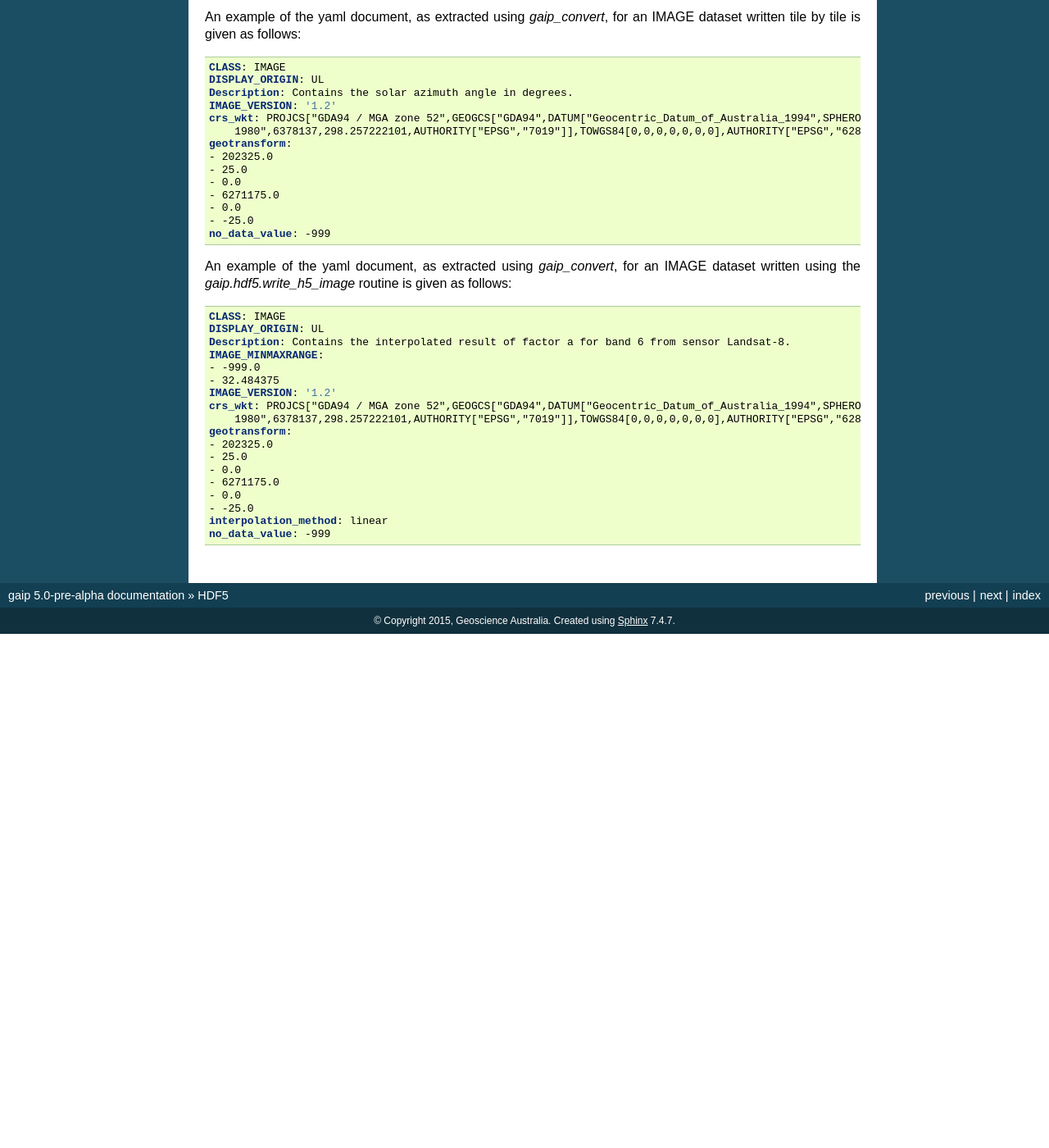
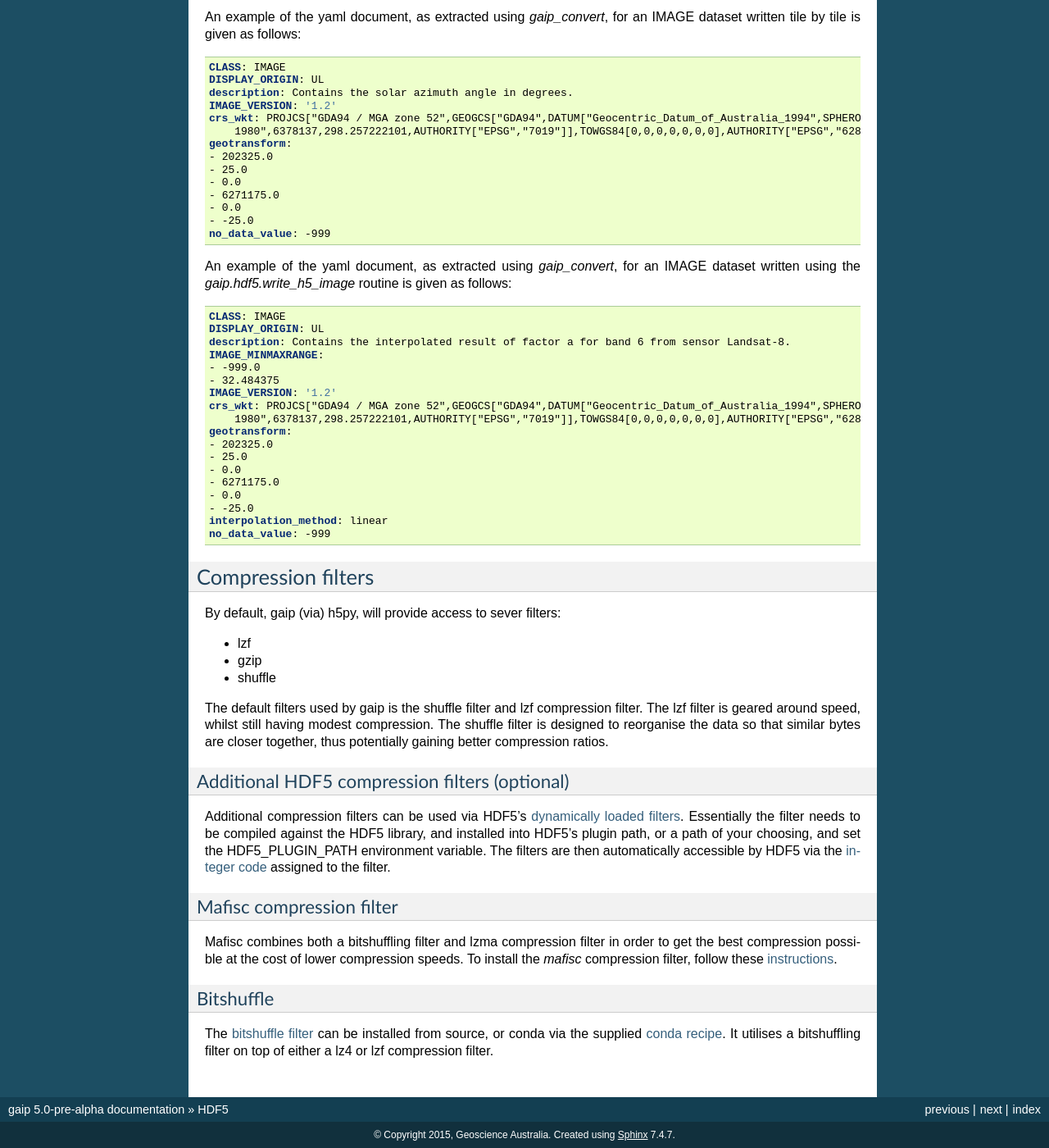
Before and after one commit to GeoscienceAustralia/wagl, a Sphinx documentation site: the page built from docs/source/hdf5.rst, in a window 1280 px wide and 1400 px high, scrolled down 6775 px. Shown: the whole window at 82% size. Built offline with Sphinx 7.4.7, drawn with Linux system fonts in a browser that asks for light colours; pages that are not in the unit, such as notebooks, are missing from menus; before the commit the page ends 7548 px from its top, so only the background shows below that; some of the changed text lies outside the part shown.

Commit message:
Updated docs/info regarding compression.

```diff
--- a/docs/source/hdf5.rst
+++ b/docs/source/hdf5.rst
@@ -199,7 +199,7 @@ with just the base amount of information such as:
 * field/column names
 
 Most table datasets sourced from a NumPy `structured array <https://docs.scipy.org/doc/numpy/user/basics.rec.html>`_
-will be of this simpler form, and might have an additional attribute such as *Description*.
+will be of this simpler form, and might have an additional attribute such as *description*.
 
 If the source of the table was a pandas `DataFrame <https://pandas.pydata.org/pandas-docs/stable/generated/pandas.DataFrame.html>`_,
 then additional attributes will be attached such as:
@@ -213,7 +213,7 @@ An example of the attributes attached to a table dataset whose source is a Numpy
 .. code-block:: yaml
 
    CLASS: TABLE
-   Description: Contains the array, latitude and longitude coordinates of the satellite
+   description: Contains the array, latitude and longitude coordinates of the satellite
        track path.
    FIELD_0_NAME: row_index
    FIELD_1_NAME: col_index
@@ -230,7 +230,7 @@ An example of the attributes attached to a table dataset whose source is a panda
 
    Albedo: '0'
    CLASS: TABLE
-   Description: Accumulated solar irradiation for point 0 and albedo 0.
+   description: Accumulated solar irradiation for point 0 and albedo 0.
    FIELD_0_NAME: index
    FIELD_1_NAME: diffuse
    FIELD_2_NAME: direct
@@ -270,7 +270,7 @@ All images with geospatial context, which within *gaip* should be all images, wi
 
 As mentioned previously, is a simple method similar to other geospatial formats for storing the corner tie point of the array with a real
 world coordinate, along with the coordinate reference system. Both items are easily parsed to GDAL or rasterio for interpretation.
-A *Description* attribute is generally attached to every Image dataset as a means of easier understanding for anyone working with the code and wondering what a given image is representing.
+A *description* attribute is generally attached to every Image dataset as a means of easier understanding for anyone working with the code and wondering what a given image is representing.
 
 An example of the yaml document, as extracted using *gaip_convert*, for an IMAGE dataset written tile by tile is given as follows:
 
@@ -278,7 +278,7 @@ An example of the yaml document, as extracted using *gaip_convert*, for an IMAGE
 
    CLASS: IMAGE
    DISPLAY_ORIGIN: UL
-   Description: Contains the solar azimuth angle in degrees.
+   description: Contains the solar azimuth angle in degrees.
    IMAGE_VERSION: '1.2'
    crs_wkt: PROJCS["GDA94 / MGA zone 52",GEOGCS["GDA94",DATUM["Geocentric_Datum_of_Australia_1994",SPHEROID["GRS
        1980",6378137,298.257222101,AUTHORITY["EPSG","7019"]],TOWGS84[0,0,0,0,0,0,0],AUTHORITY["EPSG","6283"]],PRIMEM["Greenwich",0,AUTHORITY["EPSG","8901"]],UNIT["degree",0.0174532925199433,AUTHORITY["EPSG","9122"]],AUTHORITY["EPSG","4283"]],PROJECTION["Transverse_Mercator"],PARAMETER["latitude_of_origin",0],PARAMETER["central_meridian",129],PARAMETER["scale_factor",0.9996],PARAMETER["false_easting",500000],PARAMETER["false_northing",10000000],UNIT["metre",1,AUTHORITY["EPSG","9001"]],AXIS["Easting",EAST],AXIS["Northing",NORTH],AUTHORITY["EPSG","28352"]]
@@ -297,7 +297,7 @@ An example of the yaml document, as extracted using *gaip_convert*, for an IMAGE
 
    CLASS: IMAGE
    DISPLAY_ORIGIN: UL
-   Description: Contains the interpolated result of factor a for band 6 from sensor Landsat-8.
+   description: Contains the interpolated result of factor a for band 6 from sensor Landsat-8.
    IMAGE_MINMAXRANGE:
    - -999.0
    - 32.484375
@@ -313,3 +313,43 @@ An example of the yaml document, as extracted using *gaip_convert*, for an IMAGE
    - -25.0
    interpolation_method: linear
    no_data_value: -999
+
+
+Compression filters
+-------------------
+
+By default, gaip (via) h5py, will provide access to sever filters:
+
+* lzf
+* gzip
+* shuffle
+
+The default filters used by gaip is the shuffle filter and lzf compression filter.
+The lzf filter is geared around speed, whilst still having modest compression.
+The shuffle filter is designed to reorganise the data so that similar bytes are
+closer together, thus potentially gaining better compression ratios.
+
+Additional HDF5 compression filters (optional)
+~~~~~~~~~~~~~~~~~~~~~~~~~~~~~~~~~~~~~~~~~~~~~~
+
+Additional compression filters can be used via HDF5's
+`dynamically loaded filters <https://support.hdfgroup.org/HDF5/doc/Advanced/DynamicallyLoadedFilters/HDF5DynamicallyLoadedFilters.pdf>`_.
+Essentially the filter needs to be compiled against the HDF5 library, and
+installed into HDF5's plugin path, or a path of your choosing, and set the
+HDF5_PLUGIN_PATH environment variable. The filters are then automatically
+accessible by HDF5 via the `integer code  <https://support.hdfgroup.org/services/contributions.html>`_
+assigned to the filter.
+
+Mafisc compression filter
+~~~~~~~~~~~~~~~~~~~~~~~~~
+
+Mafisc combines both a bitshuffling filter and lzma compression filter in order
+to get the best compression possible at the cost of lower compression speeds.
+To install the *mafisc* compression filter, follow these `instructions <https://wr.informatik.uni-hamburg.de/research/projects/icomex/mafisc>`_.
+
+Bitshuffle
+~~~~~~~~~~
+
+The `bitshuffle filter <https://github.com/kiyo-masui/bitshuffle>`_ can be installed
+from source, or conda via the supplied `conda recipe <https://github.com/kiyo-masui/bitshuffle/tree/master/conda-recipe>`_.
+It utilises a bitshuffling filter on top of either a lz4 or lzf compression filter.
```
Also changed, not shown: README.md (+3 -6 lines).
